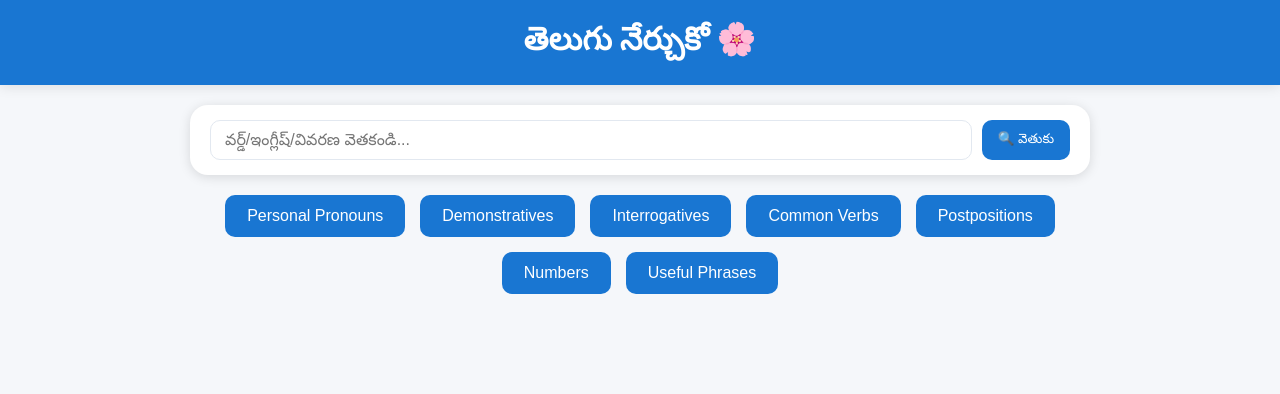
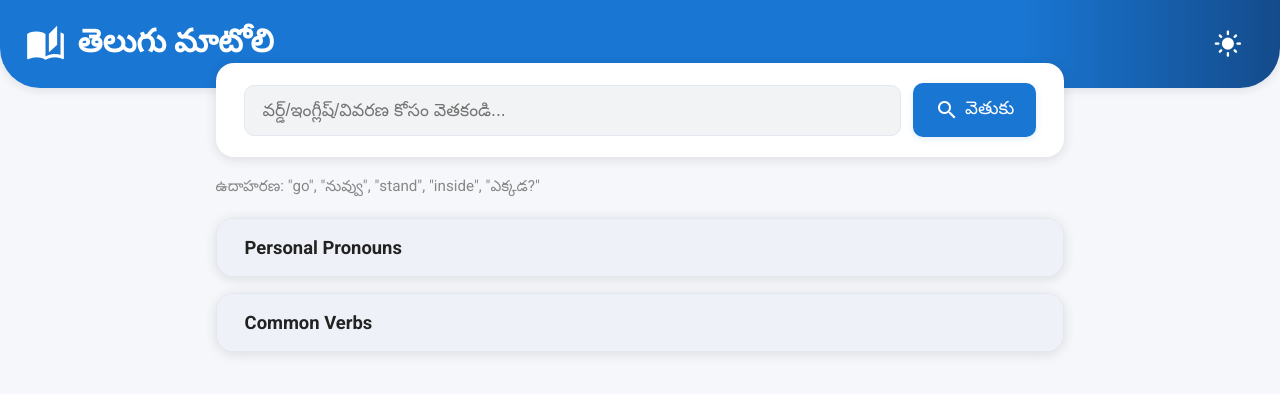
Before and after one commit to arjun939201/matelugutalli, a plain HTML site: page index.html in a window 1280 px wide. Drawn offline with Linux system fonts and the light colour scheme.

Commit message:
Update index.html

```diff
--- a/index.html
+++ b/index.html
@@ -2,199 +2,274 @@
 <html lang="te">
 <head>
 <meta charset="UTF-8">
-<title>తెలుగు నేర్చుకో - Professional</title>
-<meta name="viewport" content="width=device-width, initial-scale=1">
+<meta name="viewport" content="width=device-width, initial-scale=1.0">
+<title>తెలుగు మాటోలి - Vocabulary Master</title>
 <link href="https://fonts.googleapis.com/css2?family=Roboto:wght@400;500;700&display=swap" rel="stylesheet">
 <link href="https://fonts.googleapis.com/icon?family=Material+Icons" rel="stylesheet">
 <style>
 :root {
-  --primary:#1976d2; --accent:#ffb300; --background:#f5f7fa; --surface:#fff;
-  --card-radius:18px; --shadow:0 2px 12px rgba(0,0,0,0.13); --text-main:#222;
-  --text-light:#717171; --section-gap:20px;
+  --primary: #1976d2;
+  --accent: #ffb300;
+  --background: #f5f7fa;
+  --surface: #fff;
+  --card-radius: 18px;
+  --shadow: 0 2px 12px rgba(40,40,40,0.13);
+  --text-main: #222;
+  --text-light: #717171;
+  --section-gap: 20px;
+  --header-height: 88px;
+  --table-border: #e2e8f0;
 }
-body {margin:0; font-family:'Roboto',Arial,sans-serif; background:var(--background); color:var(--text-main);}
-header {background:var(--primary); color:#fff; padding:20px; text-align:center; box-shadow:0 2px 12px rgba(0,0,0,0.1);}
-header h1 {margin:0; font-size:2em;}
-.container {max-width:900px; margin:20px auto; padding:0 20px;}
-.menu {display:flex; flex-wrap:wrap; justify-content:center; gap:15px; margin-bottom:30px;}
-.menu button {background:var(--primary); color:#fff; border:none; padding:12px 22px; border-radius:10px; cursor:pointer; font-size:1em; transition:0.2s;}
-.menu button:hover {background:#125cab;}
-.card {background:var(--surface); border-radius:var(--card-radius); box-shadow:var(--shadow); margin:20px auto; padding:25px; max-width:500px; transition:0.3s;}
-.card h2 {font-size:1.8em; margin:15px 0;}
-.card p {font-size:1em; color:var(--text-light); margin:6px 0;}
-.card button {margin:4px 3px; padding:8px 14px; border-radius:8px; font-size:0.95em;}
-.nav-buttons {margin-top:15px;}
-.nav-buttons button {background:var(--accent); color:#fff;}
-.nav-buttons button:hover {background:#ff8800;}
-.search-card {background:var(--surface); box-shadow:var(--shadow); border-radius:var(--card-radius); padding:15px 20px; display:flex; gap:10px; margin-bottom:20px;}
-.search-card input {flex:1; padding:10px 14px; font-size:1em; border:1px solid #e2e8f0; border-radius:10px; outline:none;}
-.search-card input:focus {border:1.5px solid var(--primary); background:#eaf3ff;}
-.search-card button {background:var(--primary); color:#fff; border:none; padding:10px 16px; border-radius:10px; cursor:pointer; display:flex; align-items:center; gap:5px;}
-.search-card button:hover{background:#125cab;}
-.vocab-table {width:100%; border-collapse:collapse; margin-top:10px;}
-.vocab-table th, .vocab-table td {padding:10px 12px; text-align:left; border-bottom:1px solid #e2e8f0;}
-.vocab-table th {background:#f6f7fa; color:var(--primary);}
-.word-col {font-weight:600; font-size:1.1em;}
-.info-col {color:var(--text-light); font-style:italic;}
-.eng-col {color:var(--text-light);}
-.sound-btn {background:var(--accent); color:#fff; border:none; border-radius:50%; width:34px; height:34px; font-size:1em; cursor:pointer; display:inline-flex; align-items:center; justify-content:center;}
-.sound-btn:hover {background:#ff8800;}
-.dropdown-content {background:#f6f7fa; padding:10px 15px; font-size:0.95em; color:#333; border-bottom:1px solid #e2e8f0; display:none;}
-.dropdown-content.active{display:table-row;}
-.dropdown-toggle {background:#eee; border:none; cursor:pointer; font-size:0.95em; color:var(--primary); border-radius:5px; padding:4px 7px;}
-.transliteration-btn {background:var(--accent); color:#fff; border:none; border-radius:8px; padding:4px 10px; font-size:0.9em; cursor:pointer; margin-left:6px;}
-.transliteration-btn:hover {background:#ff8800;}
-@media(max-width:600px){.card{padding:15px;} .menu button{padding:8px 14px; font-size:0.9em;}}
+* { box-sizing: border-box; }
+body {
+  font-family: 'Roboto', Arial, sans-serif;
+  background: var(--background);
+  margin: 0;
+  padding: 0;
+  color: var(--text-main);
+}
+header {
+  width: 100%;
+  background: linear-gradient(90deg, #1976d2 80%, #144b8b 100%);
+  color: #fff;
+  padding: 24px 0 18px 0;
+  box-shadow: 0 2px 10px rgba(30,30,60,0.11);
+  border-bottom-left-radius: 40px;
+  border-bottom-right-radius: 40px;
+  display: flex;
+  align-items: center;
+  justify-content: space-between;
+  min-height: var(--header-height);
+  padding: 0 2vw;
+}
+header h1 {
+  font-size: 2em;
+  font-weight: 700;
+  margin: 0;
+}
+header .material-icons { font-size: 2.5em; vertical-align: middle; margin-right: 12px; }
+#modeToggle {
+  cursor: pointer;
+  font-size: 1.8em;
+}
+.container {
+  max-width: 900px;
+  margin: 0 auto;
+  padding: 0 2vw;
+}
+.search-card {
+  background: var(--surface);
+  box-shadow: var(--shadow);
+  border-radius: var(--card-radius);
+  margin: -25px auto var(--section-gap) auto;
+  padding: 20px 28px;
+  display: flex;
+  align-items: center;
+  gap: 12px;
+  position: relative;
+  z-index: 3;
+}
+.search-card input[type="text"] {
+  flex: 1;
+  padding: 14px 18px;
+  font-size: 1.1em;
+  border: 1px solid #e2e8f0;
+  border-radius: 10px;
+  background: #f2f3f4;
+  outline: none;
+  transition: border 0.18s;
+}
+.search-card input[type="text"]:focus {
+  border: 1.5px solid var(--primary);
+  background: #eaf3ff;
+}
+.search-card button {
+  background: var(--primary);
+  color: #fff;
+  border: none;
+  border-radius: 10px;
+  padding: 14px 22px;
+  font-size: 1.14em;
+  font-weight: 500;
+  cursor: pointer;
+  box-shadow: 0 2px 7px #1976d220;
+  transition: background 0.23s;
+  display: flex;
+  align-items: center;
+  gap: 6px;
+}
+.search-card button:hover { background: #125cab; }
+.search-hint { font-size: 0.95em; color: #888; margin-top: 4px; }
+
+.accordion { margin: var(--section-gap) 0; }
+.accordion-section { margin: 16px 0; border-radius: var(--card-radius); overflow: hidden; box-shadow: var(--shadow); border: 1px solid var(--table-border); background: var(--surface);}
+.accordion-header { padding: 18px 28px; cursor: pointer; font-size: 1.15em; font-weight: 600; display: flex; align-items: center; justify-content: space-between; background:#eef1f7; transition: background 0.2s; user-select: none;}
+.accordion-header.active { background: #dbeafc; }
+.accordion-content { padding: 0 0 22px 0; display: none; animation: fade-in 0.5s; }
+.accordion-content.active { display: block; }
+
+.vocab-card { background: #fff; padding: 16px; margin:12px 0; border-radius: 14px; box-shadow: var(--shadow); position: relative; transition: transform 0.18s; }
+.vocab-card:hover { transform: translateY(-2px); }
+.vocab-word { font-size: 1.25em; font-weight: 700; color: var(--primary);}
+.vocab-meaning { font-size: 1em; color: var(--text-light); margin-top: 4px;}
+.vocab-translit { font-style: italic; font-size:0.95em; color:#555; margin-top:2px;}
+.card-buttons { margin-top: 6px; display: flex; gap: 6px;}
+.sound-btn { background: var(--accent); color: #fff; border:none; border-radius:50%; width:34px; height:34px; display:flex; align-items:center; justify-content:center; cursor:pointer; box-shadow:0 2px 8px #ffb30033; transition:0.18s;}
+.sound-btn:hover { background:#ff8800; }
+.transliteration-btn { background: var(--primary); color:#fff; border:none; border-radius:8px; padding:4px 8px; font-size:0.9em; cursor:pointer; transition:0.18s;}
+.transliteration-btn:hover{background:#125cab;}
+.quiz-btn { background: var(--accent); color:#fff; border:none; border-radius:12px; padding:6px 12px; font-weight:600; cursor:pointer; transition:0.18s;}
+.quiz-btn:hover{background:#ff8800;}
+@keyframes fade-in { from{opacity:0;transform:translateY(20px);} to{opacity:1;transform:none;} }
+
+.popup { position:fixed; top:0; left:0; width:100%; height:100%; background:rgba(0,0,0,0.55); display:none; align-items:center; justify-content:center; z-index:9999;}
+.popup.active{display:flex;}
+.popup-content { background:#fff; padding:24px; border-radius:18px; max-width:400px; width:90%; text-align:center; box-shadow: var(--shadow);}
+.popup-content h2{margin-top:0;}
+.popup-content button{margin-top:14px;padding:8px 16px; border:none;border-radius:8px;background:var(--primary);color:#fff;font-weight:600; cursor:pointer;}
+.popup-content button:hover{background:#125cab;}
+
+.dark { background:#1e1e1e; color:#eee;}
+.dark .surface { background:#2b2b2b;}
+.dark .vocab-card { background:#2b2b2b; box-shadow: 0 2px 10px #00000055;}
+.dark .search-card { background:#2b2b2b; border:1px solid #444; }
+.dark .accordion-section { background:#2b2b2b; border:1px solid #444; }
+.dark .accordion-header { background:#3a3a3a; color:#fff; }
+.dark .accordion-header.active { background:#505050; }
+.dark .dropdown-content { background:#3a3a3a; color:#fff; }
+
+@media(max-width:700px){.container{padding:0 1vw;} header h1{font-size:1.4em;}}
+@media(max-width:500px){header h1{font-size:1.1em;} header .material-icons,#modeToggle{font-size:1.5em;} }
 </style>
 </head>
 <body>
-<header><h1>తెలుగు నేర్చుకో 🌸</h1></header>
+<header>
+  <div style="display:flex; align-items:center;"><span class="material-icons">auto_stories</span><h1>తెలుగు మాటోలి</h1></div>
+  <span class="material-icons" id="modeToggle" title="Toggle Dark/Light Mode">light_mode</span>
+</header>
 <div class="container">
-  <!-- Search -->
   <div class="search-card">
-    <input type="text" id="searchInput" placeholder="వర్డ్/ఇంగ్లీష్/వివరణ వెతకండి...">
-    <button onclick="searchWord()">🔍 వెతుకు</button>
+    <input type="text" id="searchInput" placeholder="వర్డ్/ఇంగ్లీష్/వివరణ కోసం వెతకండి...">
+    <button onclick="searchWord()"><span class="material-icons">search</span> వెతుకు</button>
   </div>
+  <div class="search-hint">ఉదాహరణ: "go", "నువ్వు", "stand", "inside", "ఎక్కడ?"</div>
 
-  <!-- Menu Topics -->
-  <div class="menu">
-    <button onclick="showTopic('pronouns')">Personal Pronouns</button>
-    <button onclick="showTopic('demonstratives')">Demonstratives</button>
-    <button onclick="showTopic('interrogatives')">Interrogatives</button>
-    <button onclick="showTopic('verbs')">Common Verbs</button>
-    <button onclick="showTopic('postpositions')">Postpositions</button>
-    <button onclick="showTopic('numbers')">Numbers</button>
-    <button onclick="showTopic('phrases')">Useful Phrases</button>
+  <div class="accordion" id="vocabAccordion"></div>
+</div>
+
+<div class="popup" id="voiceTestPopup">
+  <div class="popup-content">
+    <h2>Voice Test</h2>
+    <p id="voiceWordDisplay" style="font-weight:700;font-size:1.3em;"></p>
+    <p>Click microphone and say the word.</p>
+    <button onclick="startVoiceTest()">🎤 Start</button>
+    <p id="voiceTestResult"></p>
+    <button onclick="closeVoicePopup()">Close</button>
   </div>
-
-  <!-- Dynamic Cards -->
-  <div id="cardsContainer"></div>
 </div>
 
 <script>
-// Sample data
-const data = {
-  pronouns:[
+// DATA
+const vocabData = {
+  "Personal Pronouns":[
     {word:"నేను", equivalent:"I", meaning:"nēnu", example:"నేను పుస్తకం చదువుతున్నాను.", pronunciation:"neːnu"},
-    {word:"మేము", equivalent:"We (exclusive)", meaning:"mēmu", example:"మేము బయటకి వెళ్ళాము.", pronunciation:"meːmu"}
+    {word:"మేము", equivalent:"We (exclusive)", meaning:"mēmu", example:"మేము బయటికి వెళ్ళాము.", pronunciation:"meːmu"},
+    {word:"మనము", equivalent:"We (inclusive)", meaning:"manamu", example:"మనము కలిసి పని చేద్దాం.", pronunciation:"manamu"},
+    {word:"నువ్వు", equivalent:"You (informal)", meaning:"nuvvu", example:"నువ్వు బాగా ఆడావు.", pronunciation:"nuvvu"},
+    {word:"మీరు", equivalent:"You (formal/plural)", meaning:"meeru", example:"మీరు ఎలా ఉన్నారు?", pronunciation:"miːru"}
   ],
-  demonstratives:[
-    {word:"ఇది", equivalent:"This", meaning:"idi", example:"ఇది నా పుస్తకం.", pronunciation:"idi"},
-    {word:"అది", equivalent:"That", meaning:"adi", example:"అది పెద్ద భవనం.", pronunciation:"adi"}
-  ],
-  interrogatives:[
-    {word:"ఎవరూ?", equivalent:"Who?", meaning:"evaru?", example:"ఎవరూ వచ్చారు?", pronunciation:"evaru"},
-    {word:"ఎక్కడ?", equivalent:"Where?", meaning:"ekkada?", example:"ఎక్కడ ఉన్నారు?", pronunciation:"ekkada"}
-  ],
-  verbs:[
+  "Common Verbs":[
     {word:"చేయు", equivalent:"do/make", meaning:"cheyyu", example:"నువ్వు పని చేయు.", pronunciation:"tʃeɪyu"},
-    {word:"వెళ్ళు", equivalent:"go", meaning:"veḷḷu", example:"వెళ్ళు ఇంటికి.", pronunciation:"veɭɭu"}
-  ],
-  postpositions:[
-    {word:"లో", equivalent:"in", meaning:"lō", example:"పుస్తకం బ్యాగులో ఉంది.", pronunciation:"loː"},
-    {word:"కి", equivalent:"to/for", meaning:"ki", example:"ఇది అతనికి.", pronunciation:"ki"}
-  ],
-  numbers:[
-    {word:"ఒకటి", equivalent:"one", meaning:"okati", example:"ఒకటి పుస్తకం ఉంది.", pronunciation:"okaṭi"},
-    {word:"రెండు", equivalent:"two", meaning:"rendu", example:"రెండు పెన్నులు.", pronunciation:"reṇḍu"}
-  ],
-  phrases:[
-    {word:"హలో", equivalent:"Hello", meaning:"halō", example:"హలో! మీరు ఎలా ఉన్నారు?", pronunciation:"haloː"},
-    {word:"ధన్యవాదాలు", equivalent:"Thank you", meaning:"dhanyavādālu", example:"మీ సహాయానికి ధన్యవాదాలు.", pronunciation:"d̪ʰaɲɲavad̪aːlu"}
+    {word:"వెళ్ళు", equivalent:"go", meaning:"veḷḷu", example:"వెళ్ళు ఇంటికి.", pronunciation:"veɭɭu"},
+    {word:"రా", equivalent:"come", meaning:"rā", example:"ఇక్కడ రా.", pronunciation:"raː"},
+    {word:"తిను", equivalent:"eat", meaning:"tinu", example:"పండ్లు తిను.", pronunciation:"tinu"},
+    {word:"చూడు", equivalent:"see/look", meaning:"chūḍu", example:"చిత్రాన్ని చూడు.", pronunciation:"tʃuːɖu"}
   ]
-};
-
-let currentTopic=null;
-
-// Show topic table as cards
-function showTopic(topic){
-  currentTopic=topic;
-  const container=document.getElementById('cardsContainer');
-  let html='<table class="vocab-table"><thead><tr><th>Telugu</th><th>English</th><th>Transliteration</th><th>🔊/▼</th></tr></thead><tbody>';
-  data[topic].forEach((e,idx)=>{
-    html+=`<tr>
-      <td class="word-col">${e.word}</td>
-      <td class="info-col">${e.equivalent}</td>
-      <td class="eng-col">${e.meaning}</td>
-      <td>
-        <button class="sound-btn" onclick="playSound('${e.word}')">🔊</button>
-        <button class="dropdown-toggle" onclick="toggleDropdown(${idx})">▼</button>
-      </td>
-    </tr>
-    <tr class="dropdown-content" id="dropdown-${idx}">
-      <td colspan="4">
-        <b>Pronunciation:</b> ${e.pronunciation}
-        <button class="transliteration-btn" onclick="playTransliteration('${e.meaning}')">🔊</button>
-        <br>
-        <b>Example:</b> ${e.example}
-        <button class="transliteration-btn" onclick="playSound('${e.example}')">🔊</button>
-        <br>
-        <b>Transliteration:</b> ${e.meaning}
-      </td>
-    </tr>`;
-  });
-  html+='</tbody></table>';
-  container.innerHTML=html;
 }
 
-// Dropdown toggle
-function toggleDropdown(idx){
-  document.querySelectorAll('.dropdown-content').forEach(d=>d.classList.remove('active'));
-  document.getElementById('dropdown-'+idx).classList.toggle('active');
+// UTILITIES
+function playSound(text, lang='te-IN', rate=0.93){
+  if('speechSynthesis' in window){
+    var msg=new SpeechSynthesisUtterance(text);
+    msg.lang=lang; msg.rate=rate; window.speechSynthesis.speak(msg);
+  }else alert("Speech not supported in this browser.");
+}
+function playTransliterationSound(text){ playSound(text,'en-US',0.95); }
+
+// ACCORDION & CARDS
+function renderAccordion(){
+  const container=document.getElementById('vocabAccordion');
+  container.innerHTML='';
+  Object.keys(vocabData).forEach(section=>{
+    const sec=document.createElement('div'); sec.className='accordion-section';
+    const header=document.createElement('div'); header.className='accordion-header'; header.innerHTML=`<span>${section}</span>`;
+    header.onclick=()=>{header.classList.toggle('active');content.classList.toggle('active');};
+    const content=document.createElement('div'); content.className='accordion-content';
+    vocabData[section].forEach((item,idx)=>{
+      const card=document.createElement('div'); card.className='vocab-card';
+      card.innerHTML=`<div class="vocab-word">${item.word}</div>
+        <div class="vocab-meaning">${item.equivalent}</div>
+        <div class="vocab-translit">Transliteration: ${item.meaning}</div>
+        <div class="vocab-translit"><b>Example:</b> ${item.example}</div>
+        <div class="card-buttons">
+          <button class="sound-btn" onclick="playSound('${item.word}')"><span class="material-icons">volume_up</span></button>
+          <button class="transliteration-btn" onclick="playTransliterationSound('${item.meaning}')">Translit</button>
+          <button class="quiz-btn" onclick="openVoicePopup('${item.word}')">Voice Test</button>
+        </div>`;
+      content.appendChild(card);
+    });
+    sec.appendChild(header); sec.appendChild(content); container.appendChild(sec);
+  });
+}
+renderAccordion();
+
+// SEARCH
+function searchWord(){
+  const query=document.getElementById("searchInput").value.toLowerCase();
+  if(!query)return alert("ఏదైనా వ్రాయండి...");
+  let results=[];
+  Object.values(vocabData).forEach(arr=>{
+    results.push(...arr.filter(e=>e.word.toLowerCase().includes(query)||e.meaning.toLowerCase().includes(query)||e.equivalent.toLowerCase().includes(query)));
+  });
+  if(results.length>0){
+    const container=document.getElementById('vocabAccordion'); container.innerHTML='';
+    results.forEach((item,idx)=>{
+      const card=document.createElement('div'); card.className='vocab-card';
+      card.innerHTML=`<div class="vocab-word">${item.word}</div>
+        <div class="vocab-meaning">${item.equivalent}</div>
+        <div class="vocab-translit">Transliteration: ${item.meaning}</div>
+        <div class="vocab-translit"><b>Example:</b> ${item.example}</div>
+        <div class="card-buttons">
+          <button class="sound-btn" onclick="playSound('${item.word}')"><span class="material-icons">volume_up</span></button>
+          <button class="transliteration-btn" onclick="playTransliterationSound('${item.meaning}')">Translit</button>
+          <button class="quiz-btn" onclick="openVoicePopup('${item.word}')">Voice Test</button>
+        </div>`;
+      container.appendChild(card);
+    });
+  }else alert("❌ ఈ పదం దొరకలేదు.");
 }
 
-// Play Telugu
-function playSound(text){
-  if('speechSynthesis' in window){
-    const msg=new SpeechSynthesisUtterance(text);
-    msg.lang='te-IN'; msg.rate=0.9; window.speechSynthesis.speak(msg);
+// VOICE TEST
+let currentVoiceWord='';
+function openVoicePopup(word){currentVoiceWord=word;document.getElementById('voiceWordDisplay').innerText=word;document.getElementById('voiceTestResult').innerText=''; document.getElementById('voiceTestPopup').classList.add('active');}
+function closeVoicePopup(){document.getElementById('voiceTestPopup').classList.remove('active');}
+function startVoiceTest(){
+  if(!('webkitSpeechRecognition' in window)) return alert('Voice recognition not supported!');
+  const recognition=new webkitSpeechRecognition();
+  recognition.lang='te-IN'; recognition.interimResults=false; recognition.maxAlternatives=1;
+  recognition.start();
+  recognition.onresult=function(event){
+    const spoken=event.results[0][0].transcript;
+    const score=(spoken.trim()===currentVoiceWord)?'✅ Correct!':'❌ Try Again. You said: '+spoken;
+    document.getElementById('voiceTestResult').innerText=score;
   }
 }
 
-// Play transliteration (English)
-function playTransliteration(text){
-  if('speechSynthesis' in window){
-    const msg=new SpeechSynthesisUtterance(text);
-    msg.lang='en-US'; msg.rate=0.95; window.speechSynthesis.speak(msg);
-  }
-}
-
-// Search function
-function searchWord(){
-  const query=document.getElementById('searchInput').value.trim().toLowerCase();
-  if(!query) return alert('ఏదైనా వ్రాయండి...');
-  let results=[];
-  for(const topic in data){
-    results.push(...data[topic].filter(e=>e.word.toLowerCase().includes(query) || e.equivalent.toLowerCase().includes(query) || e.meaning.toLowerCase().includes(query)));
-  }
-  if(results.length>0){
-    const container=document.getElementById('cardsContainer');
-    let html='<table class="vocab-table"><thead><tr><th>Telugu</th><th>English</th><th>Transliteration</th><th>🔊/▼</th></tr></thead><tbody>';
-    results.forEach((e,idx)=>{
-      html+=`<tr>
-      <td class="word-col">${e.word}</td>
-      <td class="info-col">${e.equivalent}</td>
-      <td class="eng-col">${e.meaning}</td>
-      <td>
-        <button class="sound-btn" onclick="playSound('${e.word}')">🔊</button>
-        <button class="dropdown-toggle" onclick="toggleDropdown('s${idx}')">▼</button>
-      </td>
-      </tr>
-      <tr class="dropdown-content" id="dropdown-s${idx}">
-        <td colspan="4">
-          <b>Pronunciation:</b> ${e.pronunciation} <button class="transliteration-btn" onclick="playTransliteration('${e.meaning}')">🔊</button>
-          <br>
-          <b>Example:</b> ${e.example} <button class="transliteration-btn" onclick="playSound('${e.example}')">🔊</button>
-          <br>
-          <b>Transliteration:</b> ${e.meaning}
-        </td>
-      </tr>`;
-    });
-    html+='</tbody></table>';
-    container.innerHTML=html;
-  }else{
-    document.getElementById('cardsContainer').innerHTML="<p style='color:#b00;'>❌ ఈ పదం దొరకలేదు.</p>";
-  }
+// DARK/LIGHT MODE
+const body=document.body;
+document.getElementById('modeToggle').onclick=()=>{
+  body.classList.toggle('dark');
+  document.getElementById('modeToggle').innerText=body.classList.contains('dark')?'dark_mode':'light_mode';
 }
 </script>
 </body>
```
